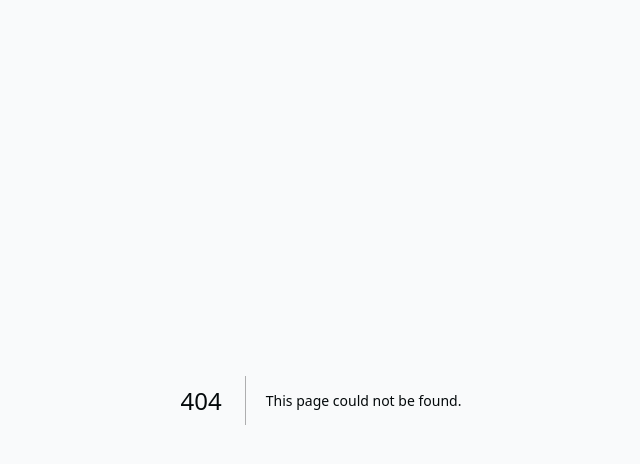
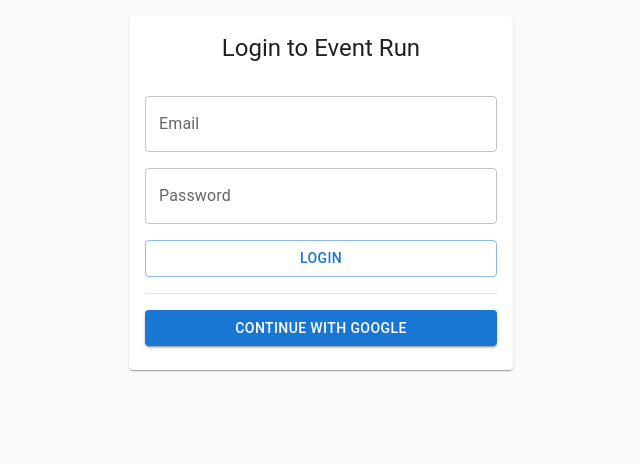
Before and after one commit to henrytsyu/event-run, a Next.js app: page /login in a window 1280 px wide. Before the commit this address had no page. Shown: the top 464 px of the page, without its empty margins (319-959 px from the left). Built offline with nearby package versions, Linux system fonts and the light colour scheme.

Commit message:
feat: login page UI

```diff
--- a/app/layout.tsx
+++ b/app/layout.tsx
@@ -1,4 +1,3 @@
-import { GeistSans } from "geist/font/sans";
 import "./globals.css";
 
 export const metadata = {
@@ -12,11 +11,9 @@ export default function RootLayout({
   children: React.ReactNode;
 }) {
   return (
-    <html lang="en" className={GeistSans.className}>
+    <html lang="en">
       <body className="bg-background text-foreground">
-        <main className="min-h-screen flex flex-col items-center">
-          {children}
-        </main>
+        {children}
       </body>
     </html>
   );
--- /dev/null
+++ b/app/login/page.tsx
@@ -0,0 +1,27 @@
+import { Button, Card, CardContent, CardHeader, Divider, Stack, TextField } from "@mui/material";
+
+export default function Login() {
+  return (
+    <main className="p-4 flex flex-col items-center">
+      <Card className="min-w-96">
+        <CardHeader
+          className="flex flex-col items-center"
+          title="Login to Event Run"
+        />
+        <CardContent>
+          <Stack className="space-y-4">
+            <TextField label="Email" type="email" />
+            <TextField label="Password" type="password" />
+            <Button variant="outlined">
+              Login
+            </Button>
+            <Divider />
+            <Button variant="contained" className="bg-blue-500">
+              Continue with Google
+            </Button>
+          </Stack>
+        </CardContent>
+      </Card>
+    </main>
+  )
+}
```
